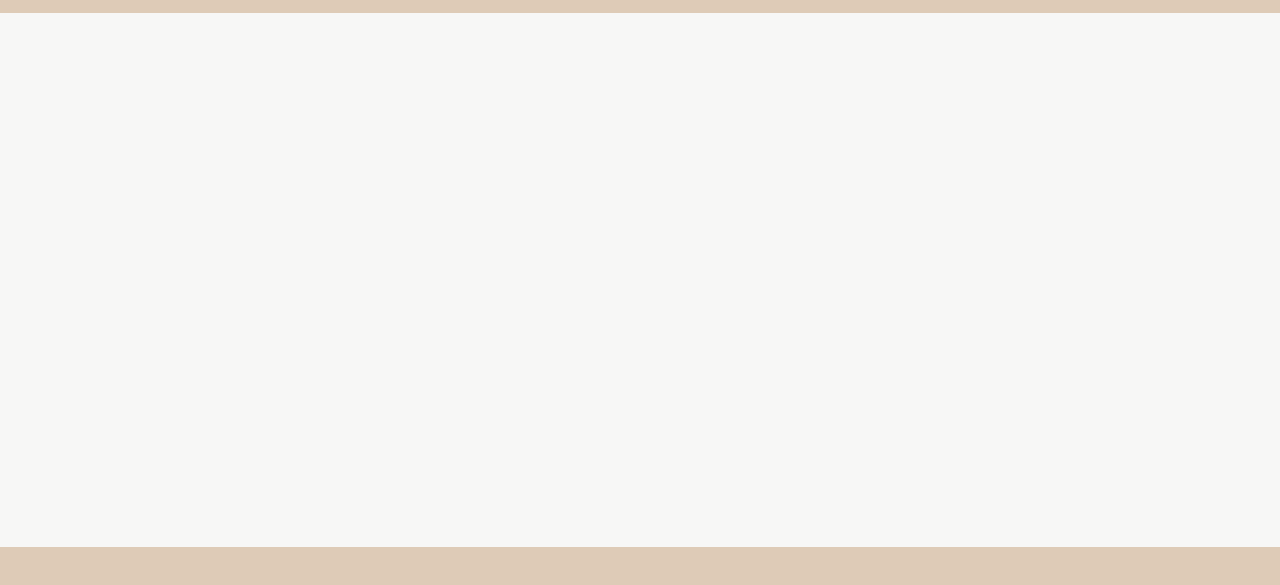
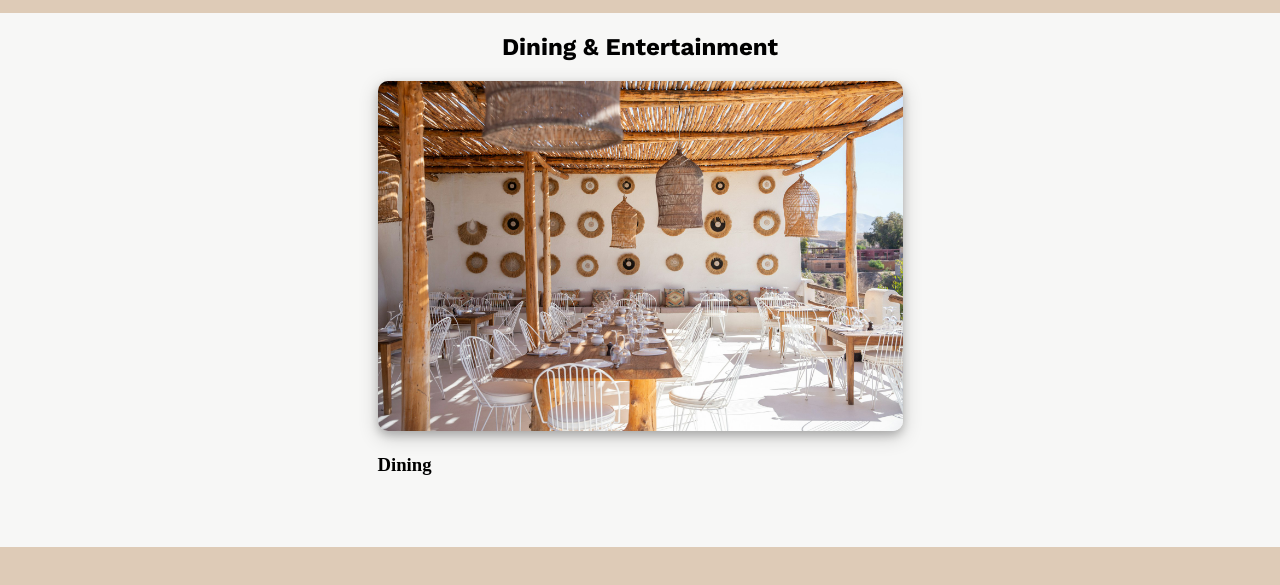
Before and after one commit to coffeydoescode/wgu-D479, a plain HTML site: page dining-entertainment.html in a window 1280 px wide. Shown: the part 173-758 px from the top of the page. Drawn offline with nearby package versions, Linux system fonts and the light colour scheme.

Commit message:
Add image and heading to first content page

```diff
--- a/dining-entertainment.html
+++ b/dining-entertainment.html
@@ -47,7 +47,15 @@
                 <a href="contact.html"><h1>Contact Us</h1></a>
             </nav>
         </header>
-        <main></main>
+        <h2 class="page-title">Dining & Entertainment</h2>
+        <main class="content">
+            <img
+                src="assets/restaurant.jpg"
+                alt="An outdoor restaurant with rustic decorations"
+                class="content-img"
+            />
+            <h3>Dining</h3>
+        </main>
         <footer></footer>
     </body>
 </html>
--- a/styles.css
+++ b/styles.css
@@ -20,10 +20,10 @@ header {
     z-index: 3;
 }
 
-main {
+/*main {
     flex: 1;
     position: relative;
-}
+}*/
 
 main.index {
     flex: 1;
@@ -35,9 +35,20 @@ main.index {
     background-position: bottom center;
 }
 
+main.content {
+    align-self: center;
+    flex: 1;
+    position: relative;
+}
+
 main h2 {
     font-family: "Work Sans";
     font-size: 3rem;
+}
+
+.page-title {
+    font-family: "Work Sans";
+    align-self: center;
 }
 header {
     display: flex;
@@ -53,6 +64,16 @@ nav {
 
 nav > h1 {
     margin: 0 1rem;
+}
+
+.content-img {
+    /*width: 75vw;*/
+    height: 350px;
+    align-self: center;
+    border-radius: 10px;
+    box-shadow:
+        0 4px 8px 0 rgba(0, 0, 0, 0.2),
+        0 6px 20px 0 rgba(0, 0, 0, 0.19);
 }
 
 .logo {
```
Also changed, not shown: assets/restaurant.jpg (added), assets/volcano.jpg (added).
